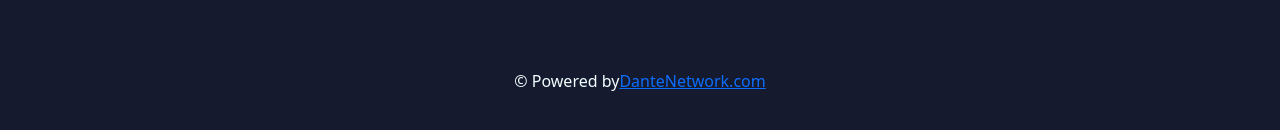
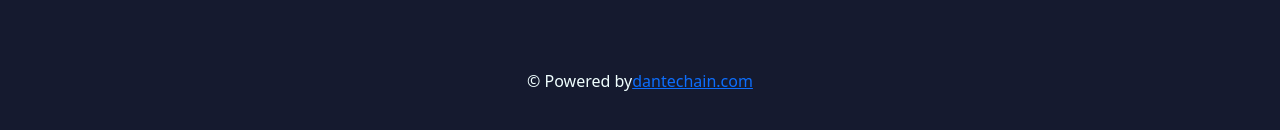
Before and after one commit to fsy412/Demo-Swap, a React (Create React App) app in the folder web/: page /token in a window 1280 px wide. Shown: the part 228-358 px from the top of the page. Built offline with nearby package versions, Linux system fonts and the light colour scheme.

Commit message:
Update Footer.tsx

```diff
--- a/web/src/components/Footer/Footer.tsx
+++ b/web/src/components/Footer/Footer.tsx
@@ -36,7 +36,7 @@ const Footer = () => {
             </div>
 
             <div className="footer-copyright text-center py-3">© Powered by
-                <a href="https://dantechain.com/">DanteNetwork.com</a>
+                <a href="https://dantechain.com/">dantechain.com</a>
             </div>
 
         </div>
```
